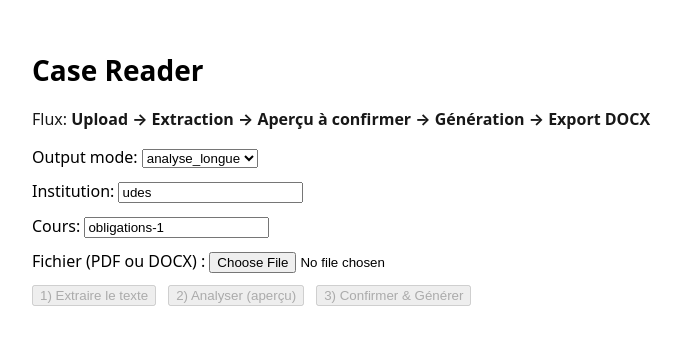
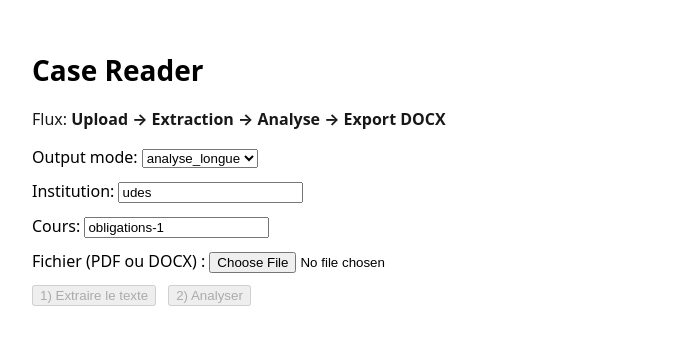
Before and after one commit to quantumprotocole-arch/droitis-next, a Next.js app: page /case-reader in a window 1280 px wide. Shown: the top 344 px of the page, without its empty margins (118-799 px from the left). Built offline with nearby package versions, Linux system fonts and the light colour scheme.

Commit message:
Remove preview step: manual extract -> analyze -> docx; keep upload-only + codification

```diff
--- a/app/case-reader/page.tsx
+++ b/app/case-reader/page.tsx
@@ -4,40 +4,6 @@ import { useMemo, useState } from "react";
 import { extractPdfTextFromFile } from "@/lib/case-reader/pdfText.client";
 
 export const dynamic = "force-dynamic";
-
-type Preview = {
-  type: "preview";
-  output_mode: "fiche" | "analyse_longue";
-  preview: {
-    scope_course_first?: {
-      course?: string;
-      what_it_changes?: string;
-      exam_spotting_box?: {
-        trigger?: string;
-        do_this?: string[];
-        pitfalls?: string[];
-      };
-      codification_if_any?: string;
-    };
-    context_text?: string;
-    key_facts?: { fact: string; why_it_matters?: string; anchor_refs?: string[] }[];
-    issues?: { issue: string; anchor_refs?: string[] }[];
-    rules_tests?: { item: string; kind: "rule" | "test"; anchor_refs?: string[] }[];
-    reasoning?: { step: string; anchor_refs?: string[] }[];
-    uncertainties?: string[];
-    anchors?: { id: string; anchor_type: string; location: string; evidence_snippet: string; confidence: string }[];
-  };
-};
-
-type Clarify = {
-  type: "clarify";
-  output_mode: "fiche" | "analyse_longue";
-  clarification_questions: string[];
-};
-
-type Answer = any; // réponse finale (schéma canonical)
-
-type Output = Preview | Clarify | Answer;
 
 function isPdfFile(f: File) {
   const name = (f.name || "").toLowerCase();
@@ -63,24 +29,22 @@ export default function CaseReaderPage() {
   const [sourceKind, setSourceKind] = useState<"pdf" | "docx" | null>(null);
 
   const [extractedText, setExtractedText] = useState<string>("");
-  const [preview, setPreview] = useState<Preview | null>(null);
-  const [finalAnswer, setFinalAnswer] = useState<any | null>(null);
+  const [result, setResult] = useState<any | null>(null);
 
   const [loadingExtract, setLoadingExtract] = useState(false);
-  const [loadingPreview, setLoadingPreview] = useState(false);
-  const [loadingFinal, setLoadingFinal] = useState(false);
+  const [loadingAnalyze, setLoadingAnalyze] = useState(false);
   const [downloading, setDownloading] = useState(false);
 
   const [status, setStatus] = useState<number | null>(null);
   const [error, setError] = useState<string | null>(null);
   const [errorDetails, setErrorDetails] = useState<any | null>(null);
 
-  const canPreview = useMemo(() => extractedText.trim().length > 0 && !loadingExtract, [extractedText, loadingExtract]);
-  const canGenerate = useMemo(() => !!preview && !loadingFinal, [preview, loadingFinal]);
+  const canAnalyze = useMemo(
+    () => extractedText.trim().length > 0 && !!sourceKind && !loadingAnalyze && !loadingExtract,
+    [extractedText, sourceKind, loadingAnalyze, loadingExtract]
+  );
 
-  const canDownload = useMemo(() => {
-    return finalAnswer?.type === "answer" && !downloading;
-  }, [finalAnswer, downloading]);
+  const canDownload = useMemo(() => result?.type === "answer" && !downloading, [result, downloading]);
 
   async function onExtractFile() {
     if (!file) return;
@@ -91,8 +55,7 @@ export default function CaseReaderPage() {
     setStatus(null);
 
     setExtractedText("");
-    setPreview(null);
-    setFinalAnswer(null);
+    setResult(null);
 
     try {
       if (isPdfFile(file)) {
@@ -101,9 +64,7 @@ export default function CaseReaderPage() {
 
         const nonSpace = (text || "").replace(/\s+/g, "");
         if (nonSpace.length < 400) {
-          throw new Error(
-            "PDF probablement scanné (image-only): aucun texte exploitable détecté. Utilise un PDF texte ou un DOCX."
-          );
+          throw new Error("PDF probablement scanné (image-only): aucun texte exploitable détecté.");
         }
 
         setExtractedText(text);
@@ -140,19 +101,17 @@ export default function CaseReaderPage() {
     }
   }
 
-  async function onPreview() {
-    if (!extractedText.trim() || !sourceKind) return;
+  async function onAnalyze() {
+    if (!canAnalyze) return;
 
-    setLoadingPreview(true);
+    setLoadingAnalyze(true);
     setError(null);
     setErrorDetails(null);
     setStatus(null);
-
-    setPreview(null);
-    setFinalAnswer(null);
+    setResult(null);
 
     try {
-      const res = await fetch("/api/case-reader/preview", {
+      const res = await fetch("/api/case-reader", {
         method: "POST",
         headers: { "content-type": "application/json" },
         body: JSON.stringify({
@@ -166,74 +125,24 @@ export default function CaseReaderPage() {
       });
 
       setStatus(res.status);
-      const parsed = (await res.json().catch(() => null)) as any;
+      const parsed = await res.json().catch(() => null);
 
       if (!res.ok) {
-        setError(parsed?.error ?? "Preview error");
+        setError(parsed?.error ?? "Analyze error");
         setErrorDetails(parsed);
         return;
       }
 
-      if (parsed?.type !== "preview") {
-        // si jamais l’API renvoie autre chose
-        setError("Réponse preview inattendue.");
-        setErrorDetails(parsed);
-        return;
-      }
-
-      setPreview(parsed as Preview);
+      setResult(parsed);
     } catch (e: any) {
       setError(String(e?.message ?? e));
     } finally {
-      setLoadingPreview(false);
-    }
-  }
-
-  async function onGenerateConfirmed() {
-    if (!preview || !sourceKind) return;
-
-    setLoadingFinal(true);
-    setError(null);
-    setErrorDetails(null);
-    setStatus(null);
-
-    setFinalAnswer(null);
-
-    try {
-      const res = await fetch("/api/case-reader", {
-        method: "POST",
-        headers: { "content-type": "application/json" },
-        body: JSON.stringify({
-          case_text: extractedText,
-          output_mode: outputMode,
-          institution_slug: institutionSlug,
-          course_slug: courseSlug,
-          source_kind: sourceKind,
-          filename: file?.name ?? undefined,
-          confirmed_preview: true,
-          preview_payload: preview, // aperçu validé
-        }),
-      });
-
-      setStatus(res.status);
-      const parsed = await res.json().catch(() => null);
-
-      if (!res.ok) {
-        setError(parsed?.error ?? "Generate error");
-        setErrorDetails(parsed);
-        return;
-      }
-
-      setFinalAnswer(parsed);
-    } catch (e: any) {
-      setError(String(e?.message ?? e));
-    } finally {
-      setLoadingFinal(false);
+      setLoadingAnalyze(false);
     }
   }
 
   async function onDownloadDocx() {
-    if (!finalAnswer || finalAnswer?.type !== "answer") return;
+    if (!result || result?.type !== "answer") return;
 
     setDownloading(true);
     setError(null);
@@ -243,7 +152,7 @@ export default function CaseReaderPage() {
       const res = await fetch("/api/case-reader/docx", {
         method: "POST",
         headers: { "content-type": "application/json" },
-        body: JSON.stringify({ case_reader_output: finalAnswer }),
+        body: JSON.stringify({ case_reader_output: result }),
       });
 
       if (!res.ok) {
@@ -271,7 +180,7 @@ export default function CaseReaderPage() {
     <div style={{ maxWidth: 980, margin: "0 auto", padding: 24 }}>
       <h1 style={{ fontSize: 28, fontWeight: 700 }}>Case Reader</h1>
       <p style={{ opacity: 0.9 }}>
-        Flux: <b>Upload → Extraction → Aperçu à confirmer → Génération → Export DOCX</b>
+        Flux: <b>Upload → Extraction → Analyse → Export DOCX</b>
       </p>
 
       <div style={{ display: "grid", gap: 12, marginTop: 16 }}>
@@ -289,8 +198,7 @@ export default function CaseReaderPage() {
         </label>
 
         <label>
-          Cours:{" "}
-          <input value={courseSlug} onChange={(e) => setCourseSlug(e.target.value)} />
+          Cours: <input value={courseSlug} onChange={(e) => setCourseSlug(e.target.value)} />
         </label>
 
         <label>
@@ -302,8 +210,7 @@ export default function CaseReaderPage() {
               const f = e.target.files?.[0] ?? null;
               setFile(f);
               setExtractedText("");
-              setPreview(null);
-              setFinalAnswer(null);
+              setResult(null);
               setError(null);
               setErrorDetails(null);
               setStatus(null);
@@ -317,12 +224,8 @@ export default function CaseReaderPage() {
             {loadingExtract ? "Extraction..." : "1) Extraire le texte"}
           </button>
 
-          <button onClick={onPreview} disabled={!canPreview || loadingPreview}>
-            {loadingPreview ? "Analyse (aperçu)..." : "2) Analyser (aperçu)"}
-          </button>
-
-          <button onClick={onGenerateConfirmed} disabled={!canGenerate || loadingFinal}>
-            {loadingFinal ? "Génération..." : "3) Confirmer & Générer"}
+          <button onClick={onAnalyze} disabled={!canAnalyze}>
+            {loadingAnalyze ? "Analyse..." : "2) Analyser"}
           </button>
 
           {canDownload && (
@@ -359,106 +262,13 @@ export default function CaseReaderPage() {
           </details>
         )}
 
-        {preview && (
+        {result && (
           <div style={{ border: "1px solid #444", padding: 16, borderRadius: 10 }}>
-            <h2 style={{ marginTop: 0 }}>Aperçu à confirmer</h2>
-
-            {/* Scope first */}
-            <h3>6) Portée (cours) + En examen (aperçu)</h3>
-            <div style={{ whiteSpace: "pre-wrap" }}>
-              <b>Cours:</b> {preview.preview?.scope_course_first?.course ?? courseSlug}
-              <div style={{ marginTop: 8 }}>
-                {preview.preview?.scope_course_first?.what_it_changes ?? ""}
-              </div>
-              {preview.preview?.scope_course_first?.codification_if_any && (
-                <div style={{ marginTop: 8 }}>
-                  <b>Codification:</b> {preview.preview.scope_course_first.codification_if_any}
-                </div>
-              )}
-            </div>
-
-            <h4>En examen, si tu vois…</h4>
-            <div>{preview.preview?.scope_course_first?.exam_spotting_box?.trigger ?? ""}</div>
-
-            <h4>Fais ça</h4>
-            <ul>
-              {(preview.preview?.scope_course_first?.exam_spotting_box?.do_this ?? []).map((x, i) => (
-                <li key={i}>{x}</li>
-              ))}
-            </ul>
-
-            <h4>Pièges</h4>
-            <ul>
-              {(preview.preview?.scope_course_first?.exam_spotting_box?.pitfalls ?? []).map((x, i) => (
-                <li key={i}>{x}</li>
-              ))}
-            </ul>
-
-            <hr style={{ margin: "16px 0" }} />
-
-            <h3>1) Contexte (texte cohérent)</h3>
-            <div style={{ whiteSpace: "pre-wrap" }}>{preview.preview?.context_text ?? ""}</div>
-
-            <h3>2) Faits essentiels</h3>
-            <ul>
-              {(preview.preview?.key_facts ?? []).map((k, i) => (
-                <li key={i}>
-                  <b>{k.fact}</b>
-                  {k.why_it_matters ? <div style={{ opacity: 0.9 }}>Pourquoi: {k.why_it_matters}</div> : null}
-                </li>
-              ))}
-            </ul>
-
-            <h3>3) Questions en litige</h3>
-            <ul>
-              {(preview.preview?.issues ?? []).map((it, i) => (
-                <li key={i}>{it.issue}</li>
-              ))}
-            </ul>
-
-            <h3>4) Règles / Tests (candidats)</h3>
-            <ul>
-              {(preview.preview?.rules_tests ?? []).map((it, i) => (
-                <li key={i}>
-                  <b>{it.kind.toUpperCase()}:</b> {it.item}
-                </li>
-              ))}
-            </ul>
-
-            <h3>5) Application / Raisonnement (résumé)</h3>
-            <ul>
-              {(preview.preview?.reasoning ?? []).map((it, i) => (
-                <li key={i}>{it.step}</li>
-              ))}
-            </ul>
-
-            {preview.preview?.uncertainties?.length ? (
-              <>
-                <h3>Incertitudes / à vérifier</h3>
-                <ul>
-                  {preview.preview.uncertainties.map((u, i) => (
-                    <li key={i}>{u}</li>
-                  ))}
-                </ul>
-              </>
-            ) : null}
-
-            <details style={{ marginTop: 12 }}>
-              <summary>Voir preview JSON brut</summary>
-              <pre style={{ whiteSpace: "pre-wrap", padding: 12, background: "#111", color: "#eee" }}>
-                {JSON.stringify(preview, null, 2)}
-              </pre>
-            </details>
-          </div>
-        )}
-
-        {finalAnswer && (
-          <div style={{ border: "1px solid #444", padding: 16, borderRadius: 10 }}>
-            <h2 style={{ marginTop: 0 }}>Résultat final</h2>
+            <h2 style={{ marginTop: 0 }}>Résultat</h2>
             <details>
               <summary>Voir JSON brut</summary>
               <pre style={{ whiteSpace: "pre-wrap", padding: 12, background: "#111", color: "#eee" }}>
-                {JSON.stringify(finalAnswer, null, 2)}
+                {JSON.stringify(result, null, 2)}
               </pre>
             </details>
           </div>
```
